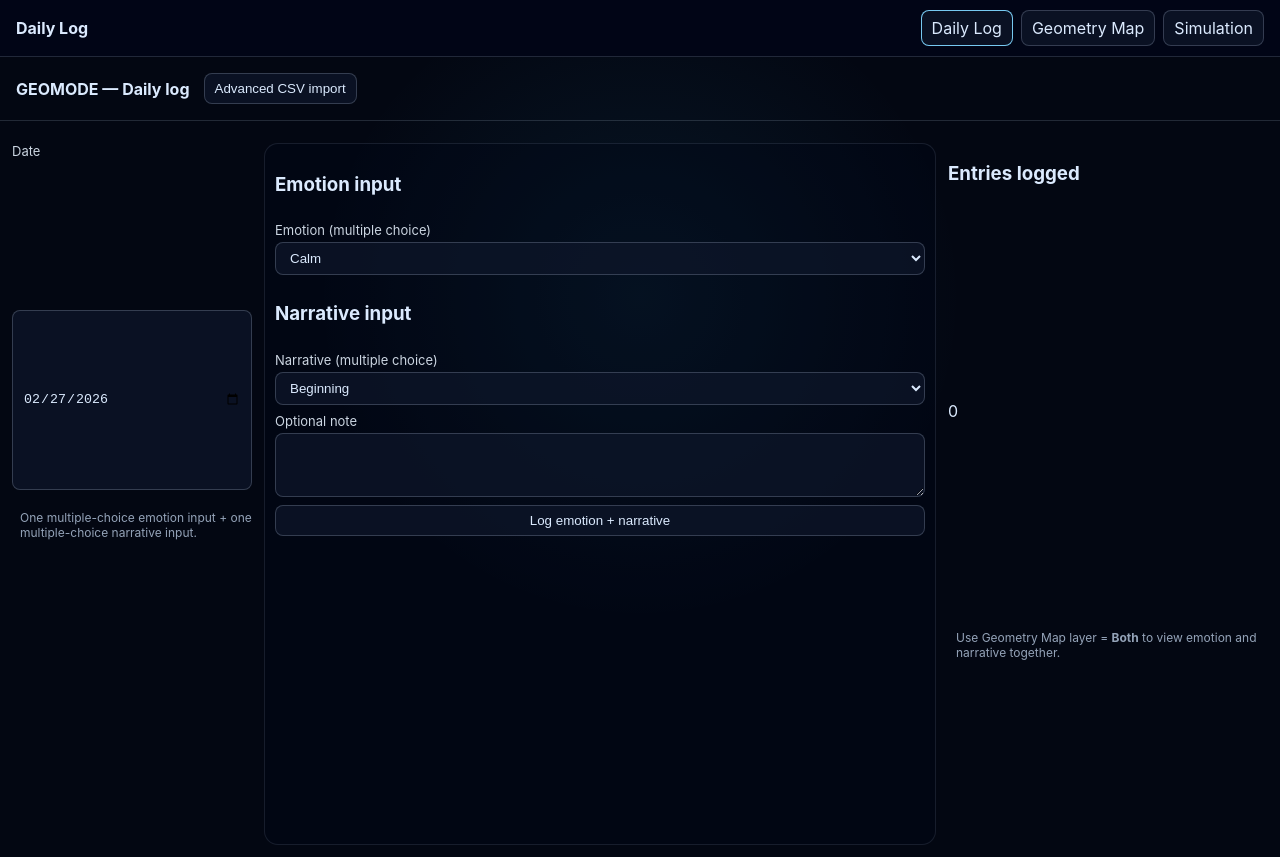
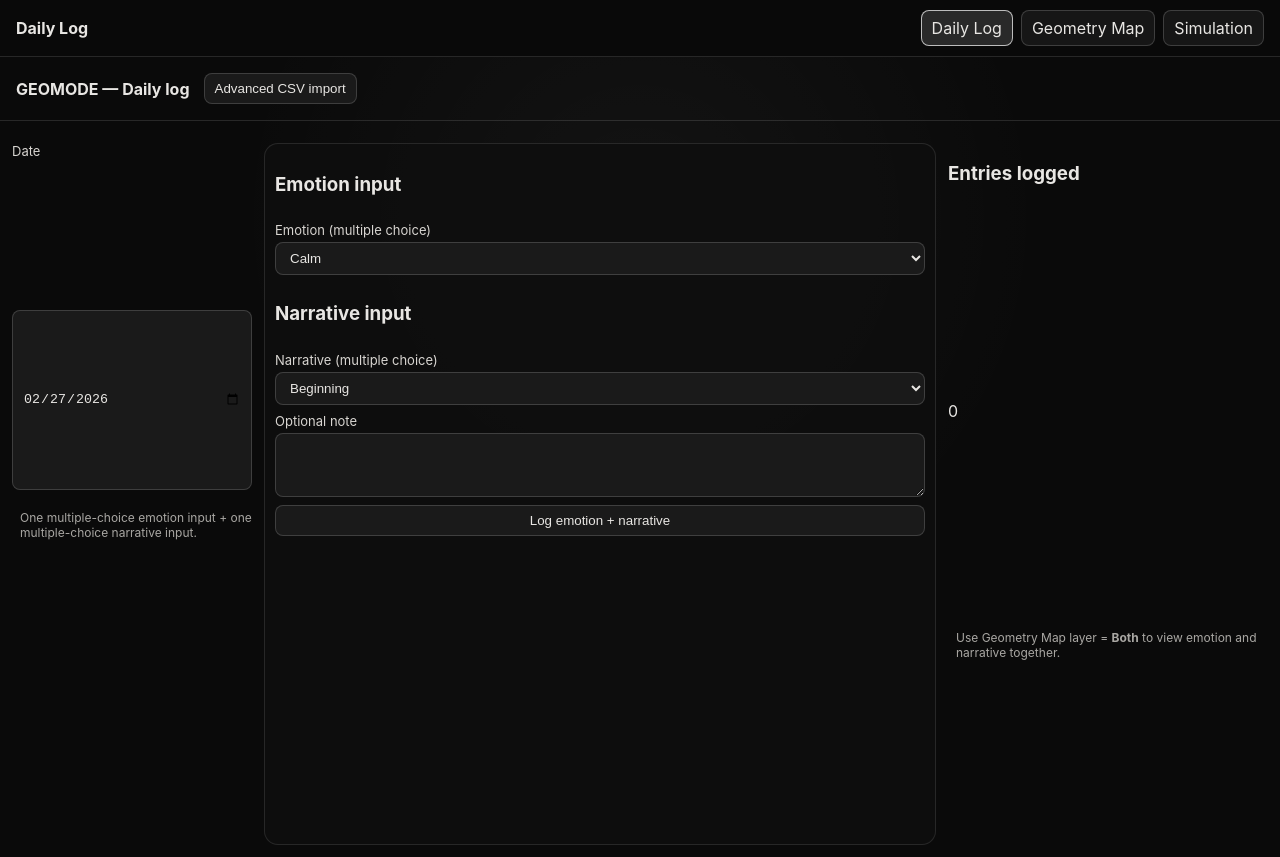
Before and after one commit to exeunt3/highmaps, a React (Vite) app: page / in a window 1280 px wide. Built offline with nearby package versions, Linux system fonts and the light colour scheme.

Commit message:
Restyle UI with monochrome hacker theme

```diff
--- a/src/app.css
+++ b/src/app.css
@@ -1,32 +1,32 @@
 :root {
   font-family: Inter, 'SF Pro Display', 'Segoe UI', system-ui, sans-serif;
-  color: #dbeafe;
+  color: #e8e6e3;
 }
 * { box-sizing: border-box; }
-body { margin: 0; min-height: 100vh; background: #020617; }
+body { margin: 0; min-height: 100vh; background: #0b0b0b; }
 main { min-height: 100vh; }
 button,input,textarea,select {
-  color: #dbeafe;
-  background: rgba(15, 23, 42, 0.72);
-  border: 1px solid rgba(148, 163, 184, 0.3);
+  color: #e8e6e3;
+  background: rgba(28, 28, 28, 0.9);
+  border: 1px solid rgba(210, 210, 210, 0.2);
   border-radius: 8px;
   padding: 7px 10px;
 }
 button { cursor: pointer; }
-button.active, button.selected { border-color: rgba(125, 211, 252, 0.95); }
+button.active, button.selected { border-color: rgba(240, 240, 240, 0.75); background: rgba(45, 45, 45, 0.95); }
 
 .geomode-shell {
   min-height: 100vh;
   display: grid;
   grid-template-rows: 64px 1fr;
-  background: radial-gradient(circle at 50% 30%, rgba(56,189,248,0.09), transparent 38%), #030712;
+  background: radial-gradient(circle at 50% 20%, rgba(255, 255, 255, 0.04), transparent 45%), #0a0a0a;
 }
 .top-bar {
   display: flex;
   align-items: center;
   gap: 14px;
   padding: 0 16px;
-  border-bottom: 1px solid rgba(148, 163, 184, 0.22);
+  border-bottom: 1px solid rgba(220, 220, 220, 0.14);
 }
 .mode-tabs { display: flex; gap: 8px; }
 .content-grid {
@@ -37,35 +37,30 @@ button.active, button.selected { border-color: rgba(125, 211, 252, 0.95); }
 }
 
 .chart-svg {
-  border: none;
-  background:
-    radial-gradient(circle at 50% 45%, rgba(56, 189, 248, 0.12), rgba(2, 6, 23, 0.2) 42%, rgba(2, 6, 23, 0.95) 100%),
-    linear-gradient(145deg, rgba(15, 23, 42, 0.6), rgba(2, 6, 23, 0.2));
+  border: 1px solid rgba(0, 0, 0, 0.22);
+  background: #f7f6f2;
   border-radius: 18px;
-  box-shadow:
-    inset 0 0 60px rgba(56, 189, 248, 0.08),
-    0 24px 60px rgba(2, 6, 23, 0.65);
+  box-shadow: inset 0 0 0 1px rgba(255, 255, 255, 0.22), 0 20px 40px rgba(0, 0, 0, 0.32);
 }
 
 .selected-point {
-  filter: drop-shadow(0 0 8px rgba(253, 224, 71, 0.85));
+  filter: drop-shadow(0 0 5px rgba(0, 0, 0, 0.45));
 }
 .center-panel {
-  border: 1px solid rgba(148,163,184,0.15);
+  border: 1px solid rgba(220, 220, 220, 0.12);
   border-radius: 14px;
   padding: 10px;
-  background: rgba(2, 6, 23, 0.35);
+  background: rgba(14, 14, 14, 0.86);
   display: grid;
   align-content: start;
   gap: 8px;
 }
 .panel-block { display: grid; gap: 8px; margin-top: 10px; }
-label { display: grid; gap: 4px; font-size: 13px; color: #cbd5e1; }
+label { display: grid; gap: 4px; font-size: 13px; color: #d8d5d1; }
 textarea { min-height: 64px; }
 .shape-strip.inline { display: flex; align-items: center; gap: 6px; flex-wrap: wrap; }
-.hint { font-size: 12px; color: #94a3b8; margin-left: 8px; }
+.hint { font-size: 12px; color: #a9a7a3; margin-left: 8px; }
 .chart-svg { width: 100%; height: auto; }
-.selected-point { filter: drop-shadow(0 0 8px rgba(253, 224, 71, 0.7)); }
 .entry-card {
   width: 100%;
   display: flex;
@@ -83,20 +78,20 @@ textarea { min-height: 64px; }
   gap: 6px;
   max-height: 240px;
   overflow: auto;
-  border: 1px solid rgba(148, 163, 184, 0.25);
+  border: 1px solid rgba(220, 220, 220, 0.2);
   border-radius: 10px;
   padding: 8px;
-  background: rgba(15, 23, 42, 0.45);
+  background: rgba(24, 24, 24, 0.92);
 }
 .extract-field p {
   margin: 0;
   font-size: 13px;
 }
 .progress-row { display: grid; grid-template-columns: 1fr 120px auto; gap: 6px; align-items: center; margin-bottom: 6px; }
-.progress-row div { height: 8px; background: rgba(148,163,184,0.2); border-radius: 999px; overflow: hidden; }
-.progress-row i { display: block; height: 100%; background: linear-gradient(90deg, #38bdf8, #22d3ee); }
+.progress-row div { height: 8px; background: rgba(220, 220, 220, 0.14); border-radius: 999px; overflow: hidden; }
+.progress-row i { display: block; height: 100%; background: linear-gradient(90deg, #5a5a5a, #e1e1e1); }
 .extract-bar { justify-content: center; gap: 12px; padding: 8px; border-radius: 10px; }
-.empty-state { color: #94a3b8; padding: 20px; }
+.empty-state { color: #9a9894; padding: 20px; }
 .boot { padding: 24px; }
 
 .load-overlay {
@@ -105,7 +100,7 @@ textarea { min-height: 64px; }
   z-index: 12;
   display: grid;
   place-items: center;
-  background: rgba(2, 6, 23, 0.7);
+  background: rgba(0, 0, 0, 0.7);
 }
 .load-card {
   width: min(680px, 92vw);
@@ -113,14 +108,14 @@ textarea { min-height: 64px; }
   gap: 10px;
   padding: 16px;
   border-radius: 14px;
-  border: 1px solid rgba(148, 163, 184, 0.28);
-  background: rgba(2, 6, 23, 0.95);
+  border: 1px solid rgba(220, 220, 220, 0.2);
+  background: rgba(12, 12, 12, 0.96);
 }
 .load-actions { display: flex; gap: 8px; }
 .ghost { background: transparent; }
 .load-field-grid { display: grid; gap: 6px; }
 .load-field-row { display: grid; grid-template-columns: 1fr auto auto; align-items: center; gap: 8px; }
-.error-text { color: #fda4af; }
+.error-text { color: #b0adab; }
 
 .app-nav {
   position: sticky;
@@ -130,21 +125,22 @@ textarea { min-height: 64px; }
   justify-content: space-between;
   align-items: center;
   padding: 10px 16px;
-  background: rgba(2, 6, 23, 0.92);
-  border-bottom: 1px solid rgba(148, 163, 184, 0.22);
+  background: rgba(10, 10, 10, 0.95);
+  border-bottom: 1px solid rgba(220, 220, 220, 0.14);
 }
 
 .mode-tabs a {
   text-decoration: none;
-  color: #dbeafe;
-  background: rgba(15, 23, 42, 0.72);
-  border: 1px solid rgba(148, 163, 184, 0.3);
+  color: #e8e6e3;
+  background: rgba(24, 24, 24, 0.92);
+  border: 1px solid rgba(220, 220, 220, 0.2);
   border-radius: 8px;
   padding: 7px 10px;
 }
 
 .mode-tabs a.active {
-  border-color: rgba(125, 211, 252, 0.95);
+  border-color: rgba(245, 245, 245, 0.72);
+  background: rgba(44, 44, 44, 0.95);
 }
 
 .log-layout {
--- a/src/ui/components/SimpleChart.tsx
+++ b/src/ui/components/SimpleChart.tsx
@@ -120,31 +120,32 @@ export const SimpleChart = ({
     <svg className="chart-svg" width={width} height={height} onPointerDown={onPointerDown} onPointerMove={onPointerMove} onPointerUp={onPointerUp} onContextMenu={(event) => event.preventDefault()}>
       <defs>
         <radialGradient id="chartGlow" cx="50%" cy="45%" r="70%">
-          <stop offset="0%" stopColor="rgba(56, 189, 248, 0.15)" />
-          <stop offset="100%" stopColor="rgba(2, 6, 23, 0)" />
+          <stop offset="0%" stopColor="rgba(0, 0, 0, 0.06)" />
+          <stop offset="100%" stopColor="rgba(0, 0, 0, 0)" />
         </radialGradient>
       </defs>
+      <rect x={0} y={0} width={width} height={height} fill="#f7f6f2" />
       <rect x={0} y={0} width={width} height={height} fill="url(#chartGlow)" />
-      <path d={d} fill="none" stroke="rgba(56, 189, 248, 0.35)" strokeWidth={1.1} strokeLinecap="round" />
-      {hasBothSeries && <text x={18} y={26} fill="#7dd3fc" fontSize={12}>Emotion points</text>}
-      {hasBothSeries && <text x={18} y={44} fill="#f0abfc" fontSize={12}>Narrative points</text>}
+      <path d={d} fill="none" stroke="rgba(20, 20, 20, 0.28)" strokeWidth={1.1} strokeLinecap="round" />
+      {hasBothSeries && <text x={18} y={26} fill="#2b2b2b" fontSize={12}>Emotion points</text>}
+      {hasBothSeries && <text x={18} y={44} fill="#5a5a5a" fontSize={12}>Narrative points</text>}
       {depthSorted.map((p) => {
         const selected = highlightIds?.has(p.id);
         const radius = selected ? 5.2 : 2 + p.depth * 2.4;
         const fill = selected
-          ? '#fde047'
+          ? '#050505'
           : p.id.includes('|narrative')
-            ? `rgba(${Math.round(240 - p.depth * 20)}, ${Math.round(130 + p.depth * 30)}, ${Math.round(230 + p.depth * 20)}, ${0.5 + p.depth * 0.45})`
-            : `rgba(${Math.round(140 + p.depth * 80)}, ${Math.round(210 + p.depth * 30)}, ${Math.round(255 - p.depth * 35)}, ${0.5 + p.depth * 0.45})`;
+            ? `rgba(${Math.round(30 + p.depth * 55)}, ${Math.round(30 + p.depth * 55)}, ${Math.round(30 + p.depth * 55)}, ${0.45 + p.depth * 0.4})`
+            : `rgba(${Math.round(70 + p.depth * 60)}, ${Math.round(70 + p.depth * 60)}, ${Math.round(70 + p.depth * 60)}, ${0.45 + p.depth * 0.4})`;
         return (
           <g key={p.id} style={{ opacity: selected ? 1 : 0.58 + p.depth * 0.4 }}>
-            <circle cx={p.px} cy={p.py} r={radius + p.glow * 2.5} fill="rgba(56, 189, 248, 0.12)" />
+            <circle cx={p.px} cy={p.py} r={radius + p.glow * 2.5} fill="rgba(0, 0, 0, 0.08)" />
             <circle
               cx={p.px}
               cy={p.py}
               r={radius}
               fill={fill}
-              stroke={selected ? 'rgba(254, 249, 195, 0.9)' : `rgba(186, 230, 253, ${0.35 + p.depth * 0.4})`}
+              stroke={selected ? 'rgba(255, 255, 255, 0.92)' : `rgba(15, 15, 15, ${0.3 + p.depth * 0.4})`}
               strokeWidth={selected ? 1.4 : 0.8}
               className={selected ? 'selected-point' : ''}
               onClick={() => onPointClick?.(p.id)}
@@ -158,16 +159,16 @@ export const SimpleChart = ({
           y={Math.min(selectionBox.y, selectionBox.y + selectionBox.h)}
           width={Math.abs(selectionBox.w)}
           height={Math.abs(selectionBox.h)}
-          fill="rgba(56, 189, 248, 0.08)"
-          stroke="rgba(125, 211, 252, 0.75)"
+          fill="rgba(0, 0, 0, 0.06)"
+          stroke="rgba(0, 0, 0, 0.58)"
           strokeDasharray="6 4"
         />
       )}
       {lassoPath && lassoPath.length > 2 && (
         <path
           d={lassoPath.map((p, i) => `${i === 0 ? 'M' : 'L'} ${p.x} ${p.y}`).join(' ') + ' Z'}
-          fill="rgba(74, 222, 128, 0.08)"
-          stroke="rgba(74, 222, 128, 0.8)"
+          fill="rgba(0, 0, 0, 0.08)"
+          stroke="rgba(35, 35, 35, 0.75)"
           strokeDasharray="4 4"
         />
       )}
```
